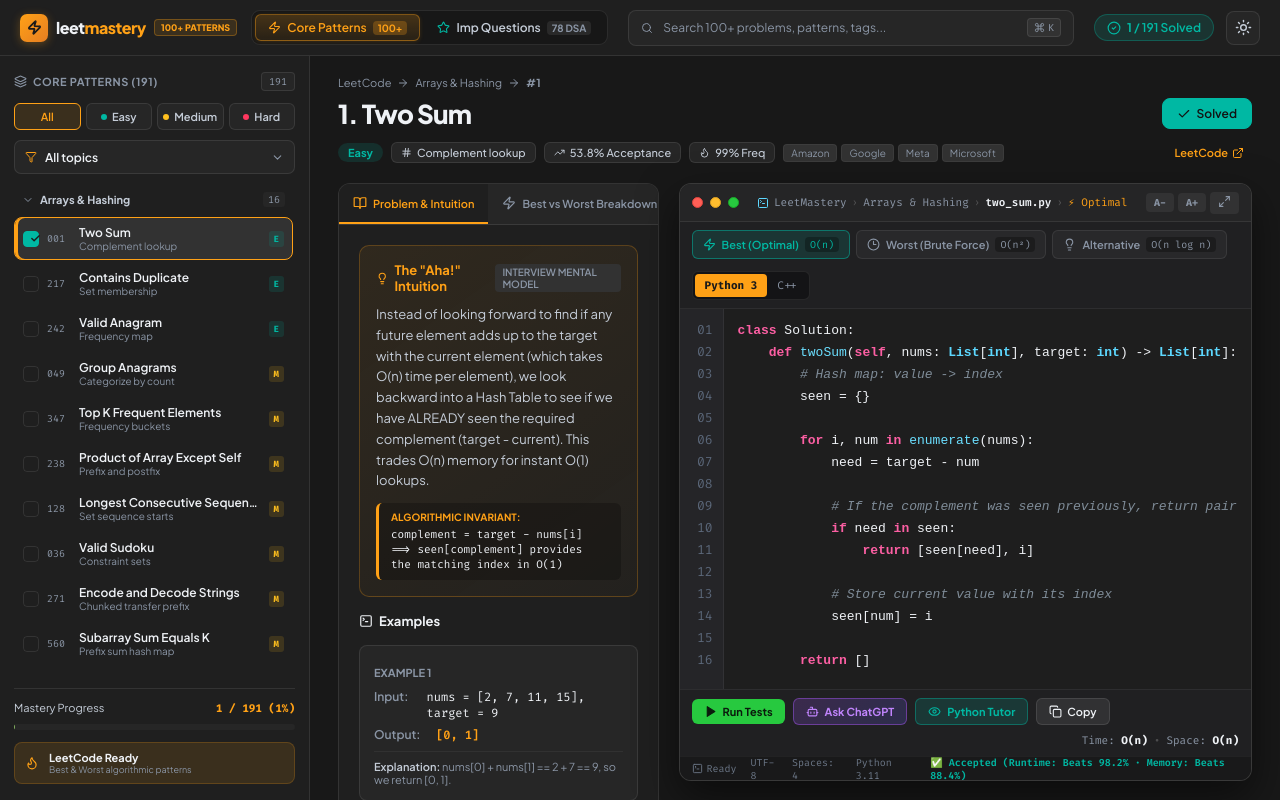
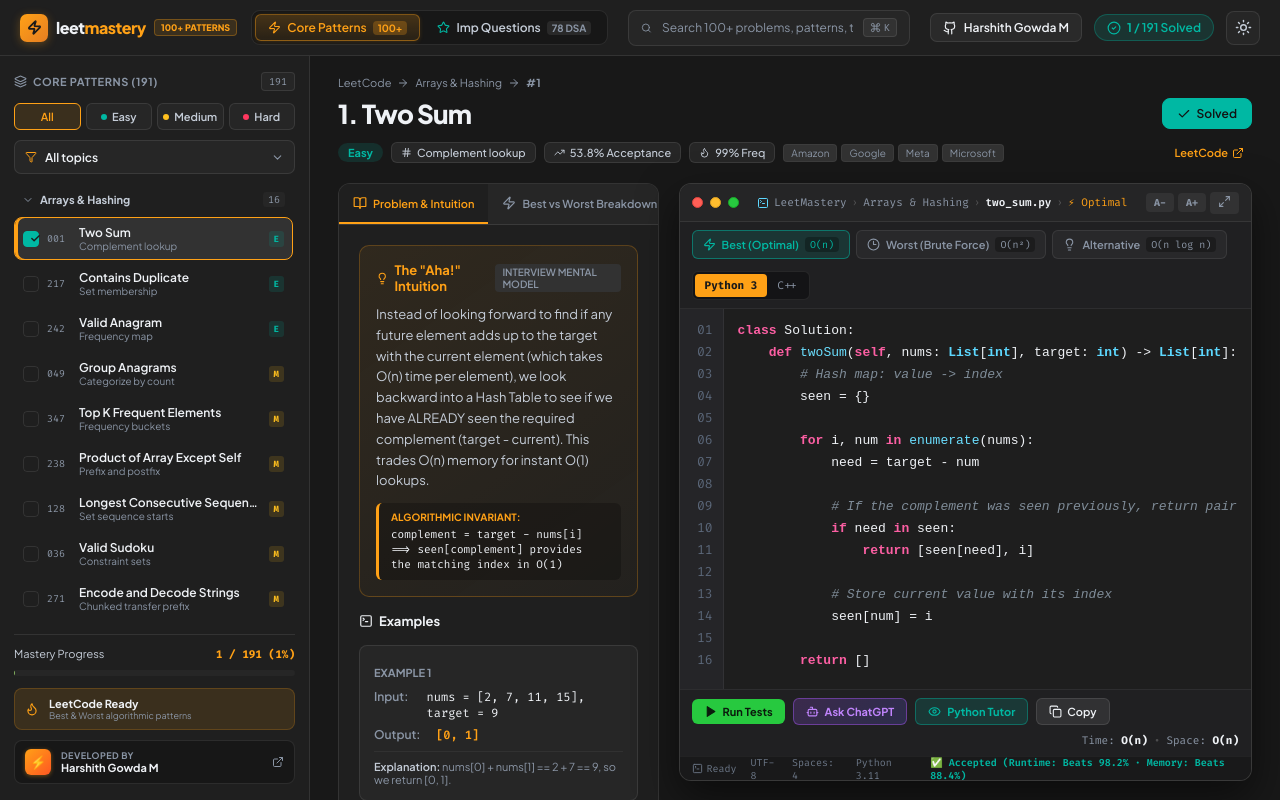
Before and after one commit to harshithmgowda/leetmastery1, a React (Vite) app: page / in a window 1280 px wide. Shown: the top 800 px of the page. Built offline with nearby package versions, Linux system fonts and the light colour scheme.

Commit message:
Add author attribution for Harshith Gowda M with GitHub profile link across Topbar, Sidebar Footer, and README

```diff
--- a/src/App.tsx
+++ b/src/App.tsx
@@ -15,6 +15,7 @@ import {
   Eye,
   Filter,
   Flame,
+  Github,
   Hash,
   Layers,
   Lightbulb,
@@ -609,6 +610,17 @@ ${code}`
         </div>
 
         <div className="topbar-actions">
+          <a
+            className="github-profile-pill"
+            href="https://github.com/harshithmgowda?tab=repositories"
+            target="_blank"
+            rel="noreferrer"
+            title="Developed by Harshith Gowda M on GitHub"
+          >
+            <Github size={14} />
+            <span className="github-name">Harshith Gowda M</span>
+          </a>
+
           <div className="solved-counter-pill" title="Tracked completed problems in this section">
             <CheckCircle2 size={14} className="solved-icon" />
             <span>
@@ -772,6 +784,22 @@ ${code}`
                 <small>{activeSection === 'core' ? 'Best & Worst algorithmic patterns' : '78 Curated Striver & FAANG questions'}</small>
               </div>
             </div>
+
+            {/* Author Attribution Card */}
+            <a
+              className="author-footer-card"
+              href="https://github.com/harshithmgowda?tab=repositories"
+              target="_blank"
+              rel="noreferrer"
+              title="Developed by Harshith Gowda M on GitHub"
+            >
+              <div className="author-avatar">⚡</div>
+              <div className="author-meta">
+                <span className="author-label">Developed by</span>
+                <strong className="author-name">Harshith Gowda M</strong>
+              </div>
+              <ExternalLink size={12} className="author-ext-icon" />
+            </a>
           </div>
         </aside>
 
--- a/src/index.css
+++ b/src/index.css
@@ -302,6 +302,29 @@ kbd {
 
 .solved-icon {
   color: var(--lc-easy);
+}
+
+.github-profile-pill {
+  display: inline-flex;
+  align-items: center;
+  gap: 7px;
+  padding: 6px 12px;
+  border-radius: 7px;
+  background: rgba(255, 255, 255, 0.05);
+  border: 1px solid var(--lc-border);
+  color: var(--lc-text-primary);
+  font-size: 12px;
+  font-weight: 600;
+  text-decoration: none;
+  transition: all 0.2s cubic-bezier(0.16, 1, 0.3, 1);
+}
+
+.github-profile-pill:hover {
+  background: rgba(255, 255, 255, 0.1);
+  border-color: var(--lc-orange);
+  color: #ffa116;
+  box-shadow: 0 0 10px rgba(255, 161, 22, 0.25);
+  transform: translateY(-1px);
 }
 
 .icon-button {
@@ -789,6 +812,79 @@ kbd {
 .streak-info small {
   font-size: 9px;
   color: var(--lc-text-muted);
+}
+
+/* Author Footer Attribution Card */
+.author-footer-card {
+  margin-top: 10px;
+  display: flex;
+  align-items: center;
+  gap: 10px;
+  padding: 8px 10px;
+  border-radius: 8px;
+  background: rgba(0, 0, 0, 0.25);
+  border: 1px solid var(--lc-border);
+  transition: all 0.2s cubic-bezier(0.16, 1, 0.3, 1);
+  text-decoration: none;
+}
+
+.author-footer-card:hover {
+  background: rgba(255, 161, 22, 0.09);
+  border-color: rgba(255, 161, 22, 0.4);
+  box-shadow: 0 2px 10px rgba(0, 0, 0, 0.35);
+  transform: translateY(-1px);
+}
+
+.author-avatar {
+  width: 26px;
+  height: 26px;
+  border-radius: 6px;
+  background: linear-gradient(135deg, #ffa116 0%, #ff5722 100%);
+  display: grid;
+  place-items: center;
+  font-size: 13px;
+  color: #1a1a1a;
+  font-weight: 800;
+  box-shadow: 0 1px 4px rgba(255, 161, 22, 0.4);
+  flex-shrink: 0;
+}
+
+.author-meta {
+  display: flex;
+  flex-direction: column;
+  flex: 1;
+  min-width: 0;
+}
+
+.author-label {
+  font-size: 9px;
+  color: var(--lc-text-muted);
+  text-transform: uppercase;
+  letter-spacing: 0.05em;
+  font-weight: 700;
+}
+
+.author-name {
+  font-size: 11px;
+  color: var(--lc-text-primary);
+  font-weight: 700;
+  white-space: nowrap;
+  overflow: hidden;
+  text-overflow: ellipsis;
+}
+
+.author-footer-card:hover .author-name {
+  color: #ffa116;
+}
+
+.author-ext-icon {
+  color: var(--lc-text-muted);
+  flex-shrink: 0;
+  transition: color 0.2s;
+}
+
+.author-footer-card:hover .author-ext-icon {
+  color: #ffa116;
 }
 
 /* ============================================================
```
Also changed, not shown: 1 other file (tests, documents, lock files or other folders).
